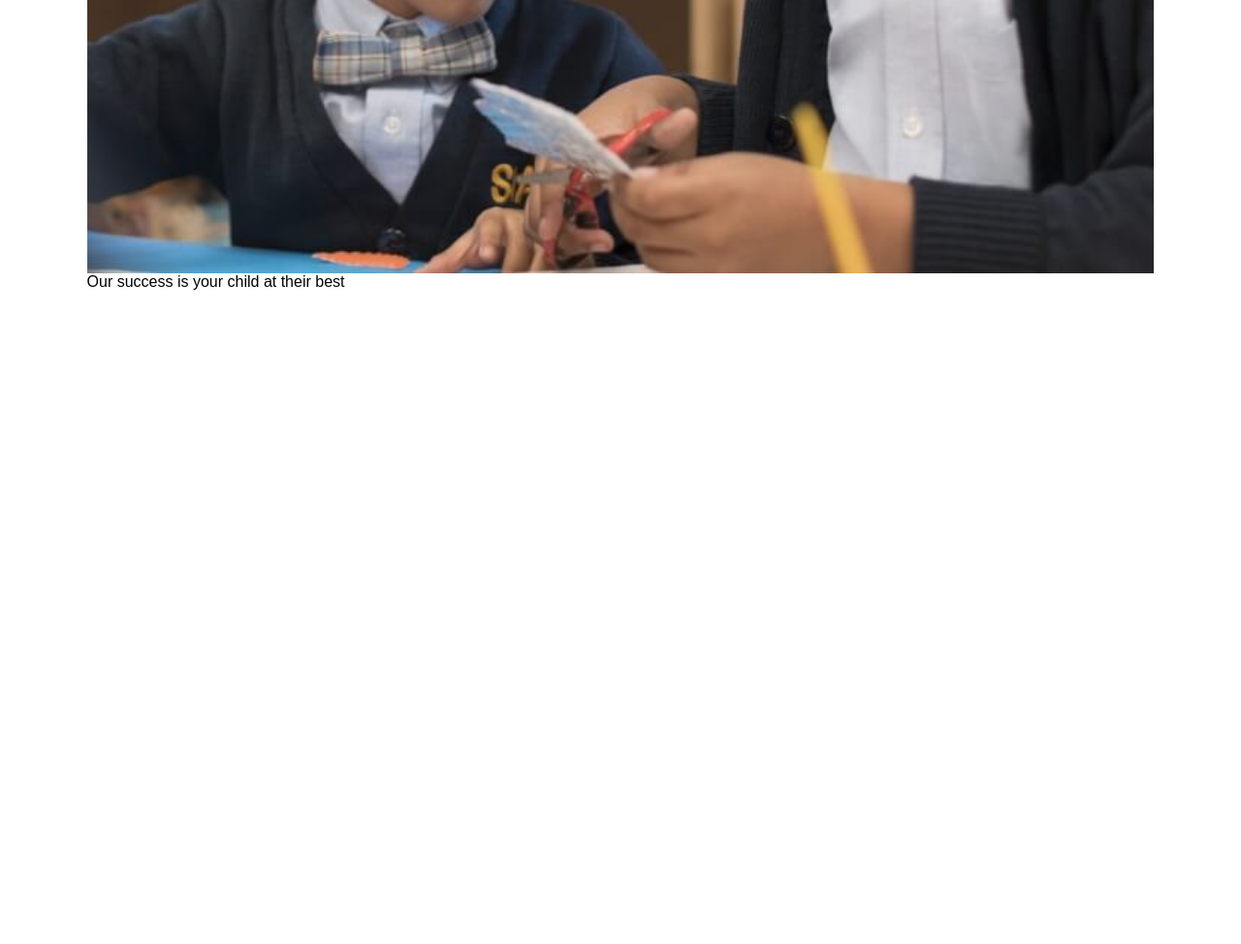
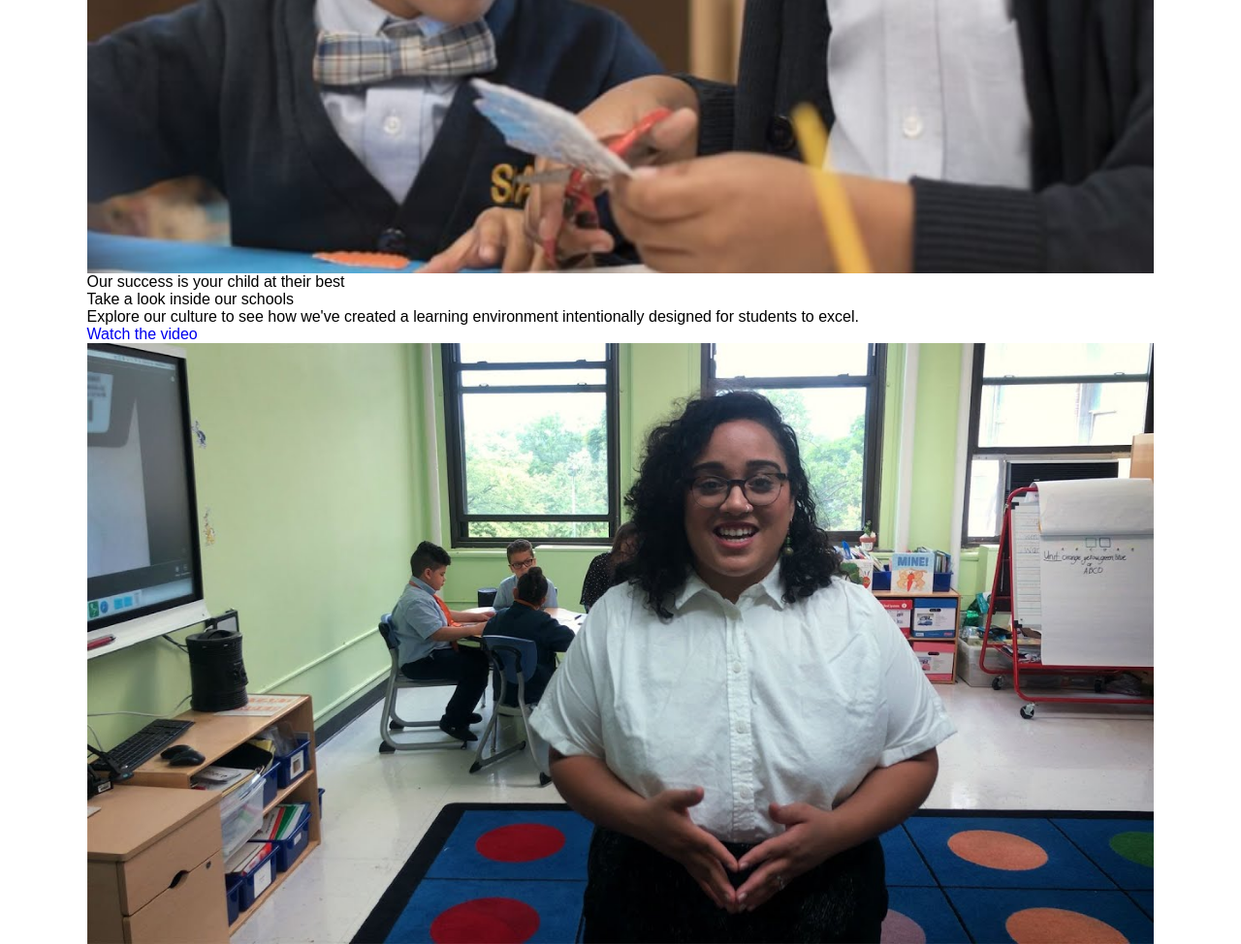
Before and after one commit to dpriyankaprdxn/successAcademy, a plain HTML site: page index.html in a window 1280 px wide. Shown: the part 3227-4201 px from the top of the page at 97% size. Before the commit the page ends 3527 px from the top, so only its background shows below. Drawn offline with Linux system fonts and the light colour scheme.

Commit message:
look-school section html structure completed

```diff
--- a/index.html
+++ b/index.html
@@ -166,6 +166,28 @@
         <!-- banner wrapper end -->
       </section>
       <!-- banner section end -->
+      <!-- look-school section start -->
+      <section class="look-school">
+        <!-- look-school wrapper start -->
+        <div class="wrapper">
+          <ul>
+            <li>
+              <h3>Take a look inside our schools</h3>
+              <p>
+                Explore our culture to see how we've created a learning environment intentionally designed for students to excel.
+              </p>
+              <a href="FIXME" title="Watch the video" class="look-school__button">Watch the video</a>
+            </li>
+            <li class="look-school__video">
+              <a href="FIXME" title="Take a look inside our schools">
+                <img src="assets/images/maxresdefault.jpg" alt="Take a look inside our schools">
+              </a>
+            </li>
+          </ul>
+        </div>
+        <!-- look-school wrapper end -->
+      </section>
+      <!-- look-school section end -->
     </main>
     <!--main section end-->
     <!--footer section start-->
```
